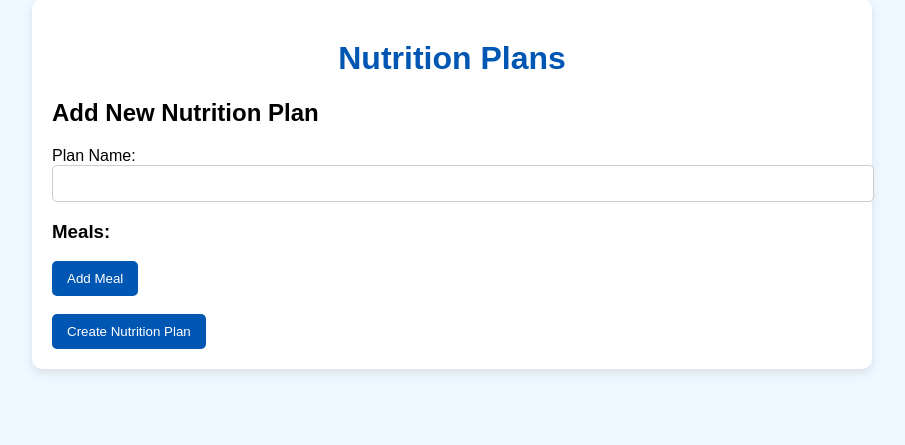
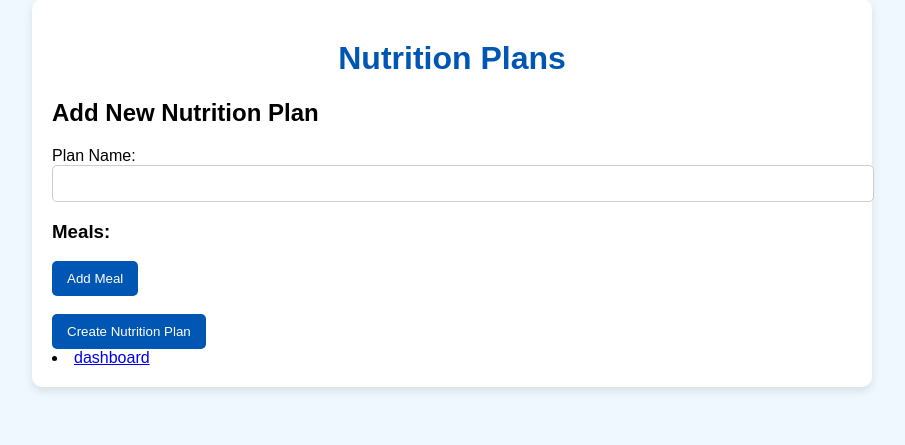
Before and after one commit to AhmadShah-1/CS546_Final_Project, a Node project: template views/nutritionPlans.handlebars in a window 1280 px wide. Shown: the part 21-466 px from the top of the page, without its empty margins (188-1093 px from the left). Run offline with Node 20 templates, Linux system fonts and the light colour scheme; the template is opened without the code that fills it, so the values that code supplies are empty; some libraries are stand-ins or nearby versions.

Commit message:
Update nutritionPlans.handlebars

```diff
--- a/views/nutritionPlans.handlebars
+++ b/views/nutritionPlans.handlebars
@@ -25,4 +25,5 @@
     {{#if script_partial}}
         {{> (lookup . 'script_partial') }}
     {{/if}}
+    <li><a href="/dashboard">dashboard</a></li>
 </div>
```
